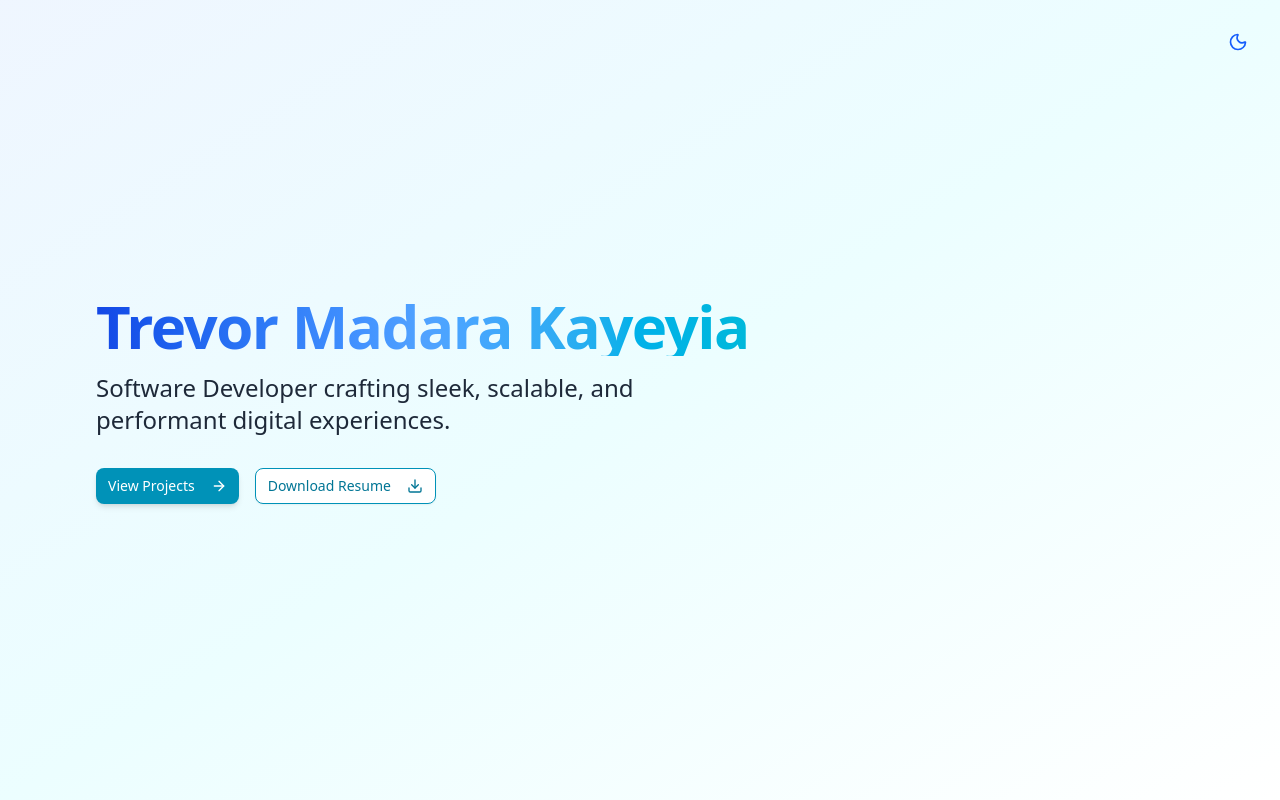
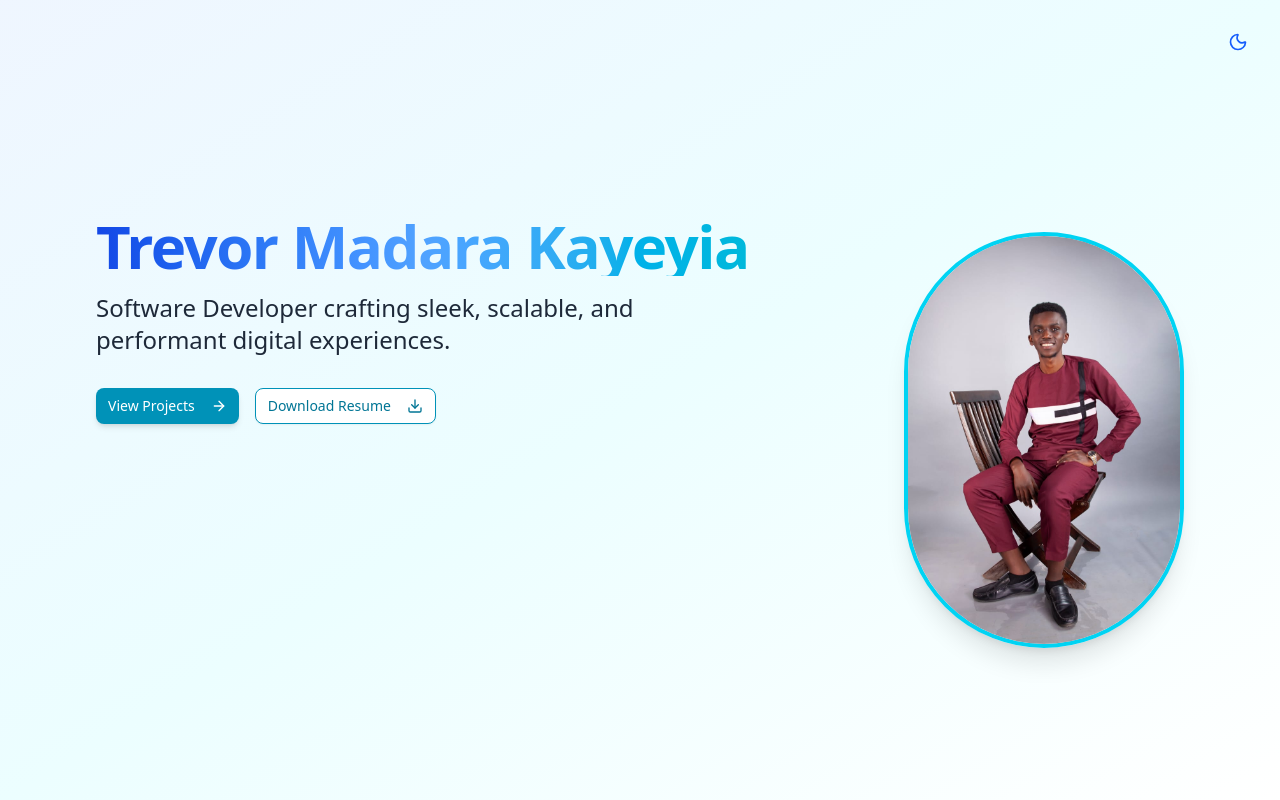
Before and after one commit to Trevor-Kayeyia-Madara/trevor-portfolio, a React (Vite) app: page / in a window 1280 px wide. Built offline with nearby package versions, Linux system fonts and the light colour scheme.

Commit message:
Optional Hero Features

```diff
--- a/package.json
+++ b/package.json
@@ -14,6 +14,9 @@
     "@radix-ui/react-icons": "^1.3.2",
     "@radix-ui/react-slot": "^1.2.3",
     "@tailwindcss/vite": "^4.1.11",
+    "@tsparticles/engine": "^3.8.1",
+    "@tsparticles/react": "^3.0.0",
+    "@tsparticles/slim": "^3.8.1",
     "class-variance-authority": "^0.7.1",
     "clsx": "^2.1.1",
     "framer-motion": "^12.23.7",
@@ -24,9 +27,12 @@
     "react-markdown": "^10.1.0",
     "react-router-dom": "^7.7.0",
     "react-toastify": "^11.0.5",
+    "react-tsparticles": "^2.12.2",
     "rehype-highlight": "^7.0.2",
     "tailwind-merge": "^3.3.1",
     "tailwindcss": "^4.1.11",
+    "tsparticles": "^3.8.1",
+    "tsparticles-slim": "^2.12.0",
     "zustand": "^5.0.6"
   },
   "devDependencies": {
--- a/src/components/Hero.tsx
+++ b/src/components/Hero.tsx
@@ -1,44 +1,67 @@
 'use client';
 
-import { motion } from 'framer-motion';
+import { motion, useScroll, useTransform } from 'framer-motion';
+import { useRef } from 'react';
 import { ArrowRight, Download } from 'lucide-react';
 import { Button } from '@/components/ui/button';
 import ThemeToggle from './ThemeToggle';
+import StarsBackground from './StarsBackground';
 
 export default function Hero() {
+  const ref = useRef(null);
+  const { scrollYProgress } = useScroll({ target: ref, offset: ['start start', 'end end'] });
+  const y = useTransform(scrollYProgress, [0, 1], [0, -80]);
+
   return (
     <section
+      ref={ref}
       id="hero"
       className="relative min-h-screen flex flex-col justify-center items-start px-6 md:px-24
         bg-gradient-to-br from-blue-50 via-cyan-50 to-white
         dark:bg-gradient-to-br dark:from-black dark:via-gray-900 dark:to-gray-800
         transition-colors duration-500 overflow-hidden"
     >
-      {/* Theme Toggle */}
+      {/* ✨ Stars */}
+      <StarsBackground />
+
+      {/* 🌗 Theme Toggle */}
       <div className="absolute top-6 right-6 z-10">
         <ThemeToggle />
       </div>
 
-      {/* Glow Effect (Dark mode only) */}
+      {/* 💠 Glow (Dark only) */}
       <div
         className="absolute -z-10 right-[-20%] top-[20%] w-[600px] h-[600px] rounded-full
         bg-cyan-500 blur-3xl transition-opacity duration-500
         opacity-0 dark:opacity-20"
       />
 
-      {/* Heading */}
+      {/* 👤 Profile Image */}
+      <motion.img
+        src="/IMG2.jpg"
+        alt="Trevor Madara Kayeyia"
+        width={280}
+        height={280}
+        className="mt-10 md:absolute md:right-24 md:top-1/2 md:-translate-y-1/2
+          rounded-full shadow-xl border-4 border-cyan-400 dark:border-cyan-600"
+        initial={{ opacity: 0, y: 40 }}
+        animate={{ opacity: 1, y: 0 }}
+        transition={{ delay: 0.4, duration: 0.6 }}
+      />
+
+      {/* 🌀 Parallax Content */}
+      <motion.div style={{ y }} className="z-10 max-w-3xl">
         <motion.h1
           initial={{ opacity: 0, y: 20 }}
           animate={{ opacity: 1, y: 0 }}
           transition={{ duration: 0.8 }}
           className="text-4xl md:text-6xl font-extrabold tracking-tight mb-4 bg-clip-text text-transparent
-          dark:bg-gradient-to-r dark:from-purple-300 dark:via-cyan-400 dark:to-blue-500
-          bg-gradient-to-r from-blue-700 via-blue-400 to-cyan-500"
+            bg-gradient-to-r from-blue-700 via-blue-400 to-cyan-500
+            dark:from-purple-300 dark:via-cyan-400 dark:to-blue-500"
         >
           Trevor Madara Kayeyia
         </motion.h1>
 
-      {/* Tagline */}
         <motion.p
           initial={{ opacity: 0, y: 10 }}
           animate={{ opacity: 1, y: 0 }}
@@ -48,7 +71,6 @@ export default function Hero() {
           Software Developer crafting sleek, scalable, and performant digital experiences.
         </motion.p>
 
-      {/* CTA Buttons */}
         <motion.div
           className="flex gap-4"
           initial={{ opacity: 0 }}
@@ -71,6 +93,7 @@ export default function Hero() {
             </Button>
           </a>
         </motion.div>
+      </motion.div>
     </section>
   );
 }
--- /dev/null
+++ b/src/components/StarsBackground.tsx
@@ -0,0 +1,42 @@
+/* eslint-disable @typescript-eslint/no-explicit-any */
+import { useCallback } from "react";
+import Particles from "react-tsparticles";
+import { loadSlim } from "tsparticles-slim";
+
+export default function StarsBackground() {
+  const particlesInit = useCallback(async (engine: any) => {
+    await loadSlim(engine);
+  }, []);
+
+  return (
+    <Particles
+      id="tsparticles"
+      init={particlesInit}
+      className="absolute inset-0 -z-10"
+      options={{
+        fullScreen: false,
+        background: {
+          color: { value: "transparent" },
+        },
+        particles: {
+          color: { value: "#06b6d4" },
+          links: {
+            enable: true,
+            color: "#06b6d4",
+            distance: 120,
+            opacity: 0.3,
+            width: 1,
+          },
+          move: {
+            enable: true,
+            speed: 0.5,
+          },
+          number: { value: 40 },
+          opacity: { value: 0.4 },
+          shape: { type: "circle" },
+          size: { value: 1.5 },
+        },
+      }}
+    />
+  );
+}
```
Also changed, not shown: public/IMG2.jpg (added), 1 other file (tests, documents, lock files or other folders). Lines whose indentation alone changed are shown as unchanged.
